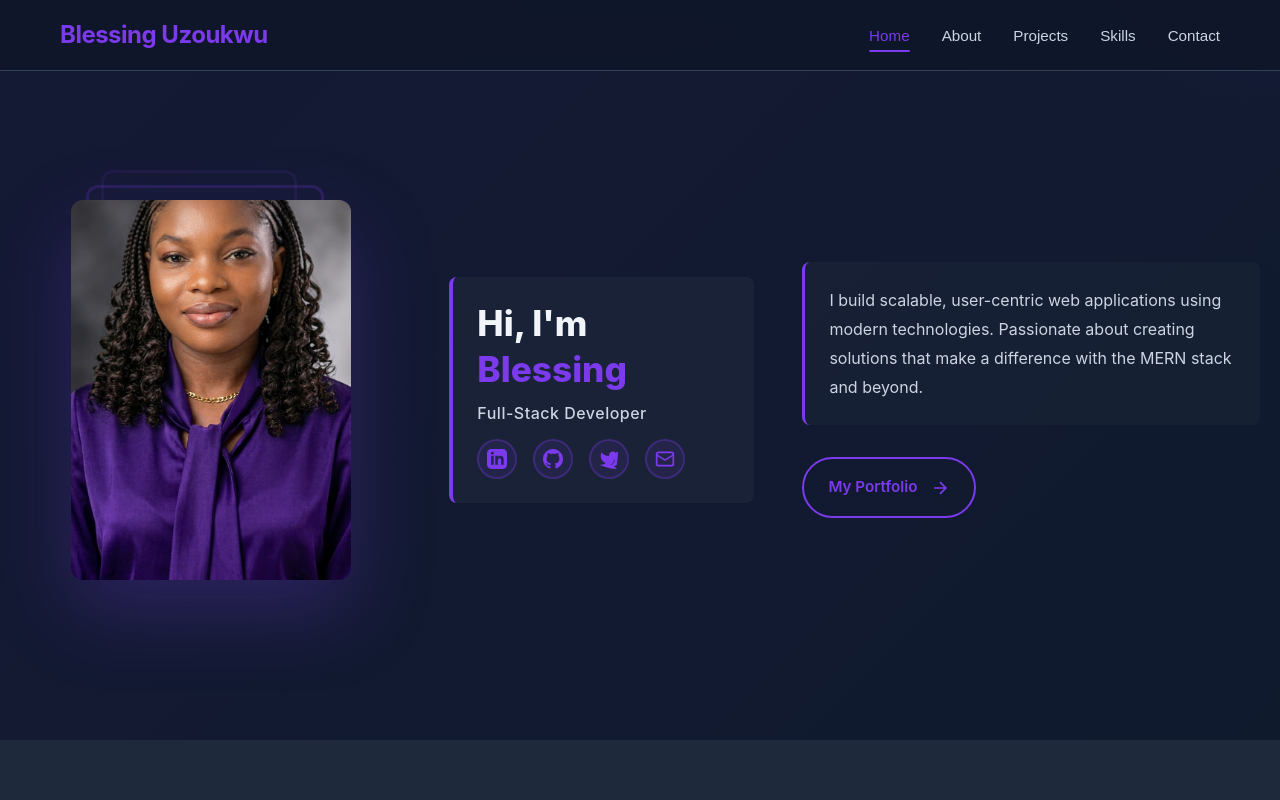
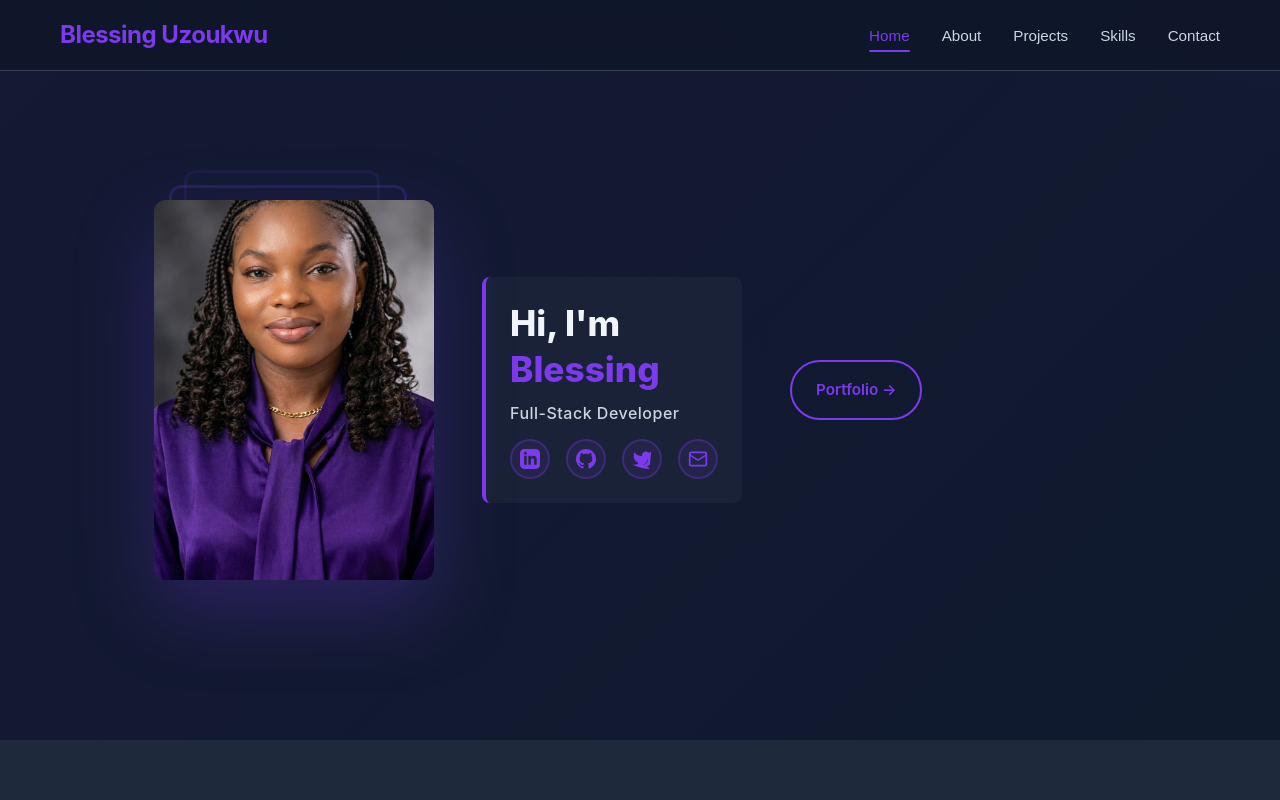
Before and after one commit to Blessbae01/BLESSING-UZOUKWU, a Next.js app: page / in a window 1280 px wide. Shown: the top 800 px of the page. Built offline with nearby package versions, Linux system fonts and the light colour scheme.

Commit message:
refactor: clean up hero section and fix headshot
Remove description, update button text, and adjust headshot.

Co-authored-by: Blessing Uzoukwu <112573736+Blessbae01@users.noreply.github.com>

```diff
--- a/app/page.tsx
+++ b/app/page.tsx
@@ -109,17 +109,10 @@ export default function Home() {
             </div>
           </div>
 
-          {/* Right: Description and portfolio link */}
+          {/* Right: Portfolio link */}
           <div className="hero-right-section">
-            <p className="hero-description">
-              I build scalable, user-centric web applications using modern technologies.
-              Passionate about creating solutions that make a difference with the MERN stack and beyond.
-            </p>
             <Link href="#projects" className="portfolio-link">
-              <span>My Portfolio</span>
-              <svg viewBox="0 0 24 24" fill="none" stroke="currentColor" strokeWidth="2">
-                <path d="M5 12h14M12 5l7 7-7 7" />
-              </svg>
+              <span>Portfolio →</span>
             </Link>
           </div>
         </div>
--- a/package.json
+++ b/package.json
@@ -28,6 +28,7 @@
   "devDependencies": {
     "@types/node": "25.6.2",
     "@types/react": "19.2.14",
+    "jimp": "^1.6.1",
     "sharp": "^0.34.5",
     "typescript": "6.0.3"
   }
```
Also changed, not shown: public/images/headshot.png, 1 other file (tests, documents, lock files or other folders).
